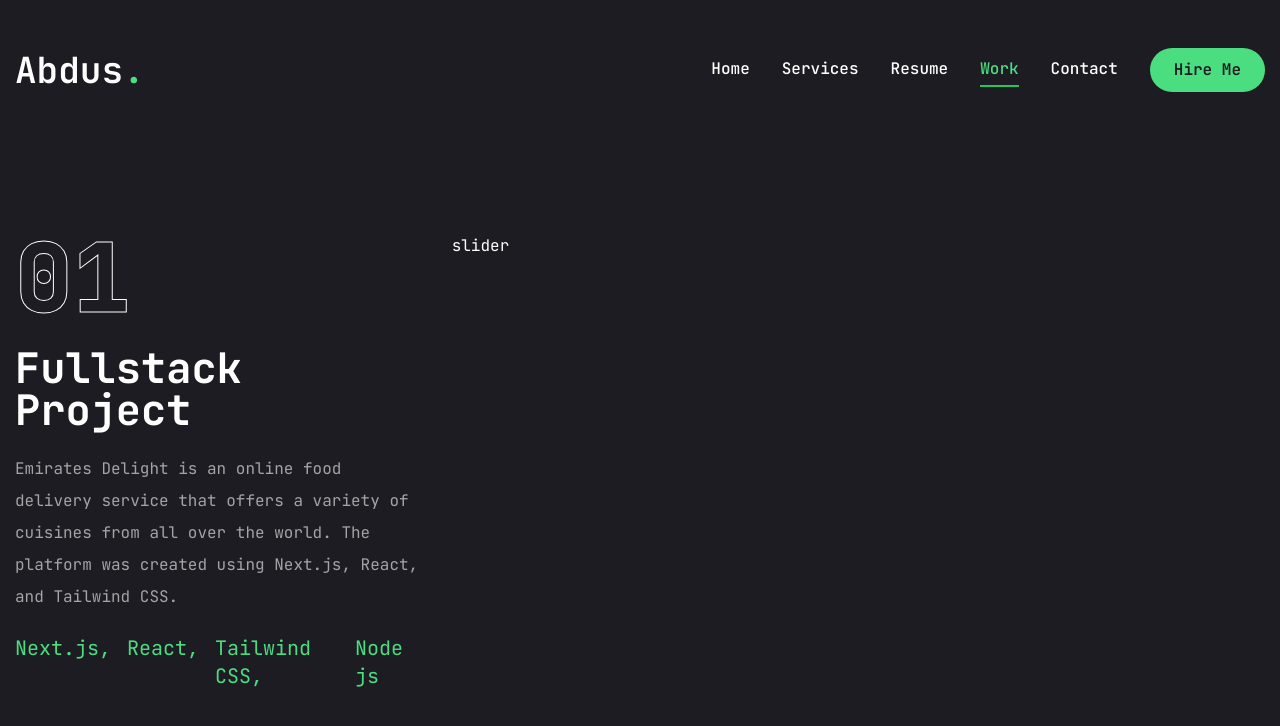
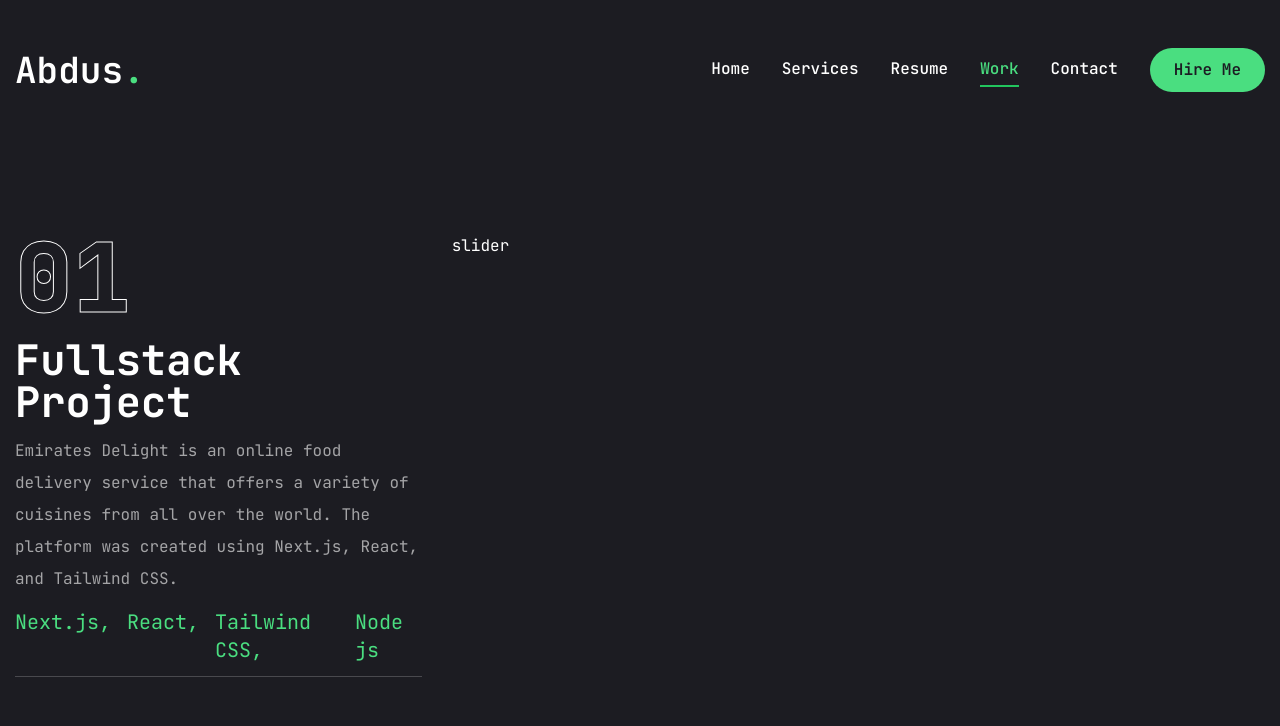
Before and after one commit to a10smd/portfolio-main, a Next.js app: page /work in a window 1280 px wide. Shown: the top 726 px of the page. Built offline with nearby package versions, Linux system fonts and the light colour scheme.

Commit message:
Major Changes

```diff
--- a/app/work/page.jsx
+++ b/app/work/page.jsx
@@ -77,6 +77,10 @@ const Work = () => {
                 );
               })}
             </ul>
+            {/* border */}
+            <div className="w-full h-[1px] bg-white/20"></div>
+            {/* buttons */}
+            <div></div>
           </div>
           <div className="w-full">slider</div>
         </div>
```
